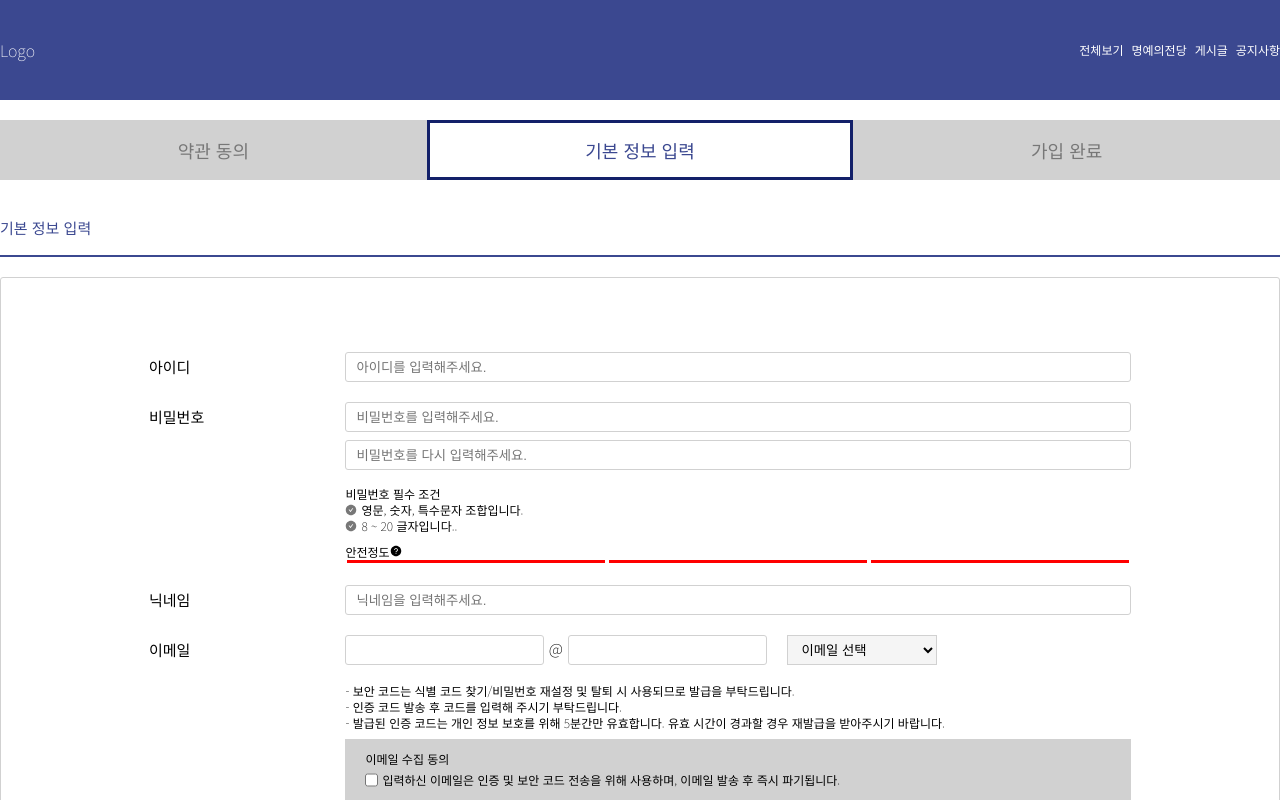
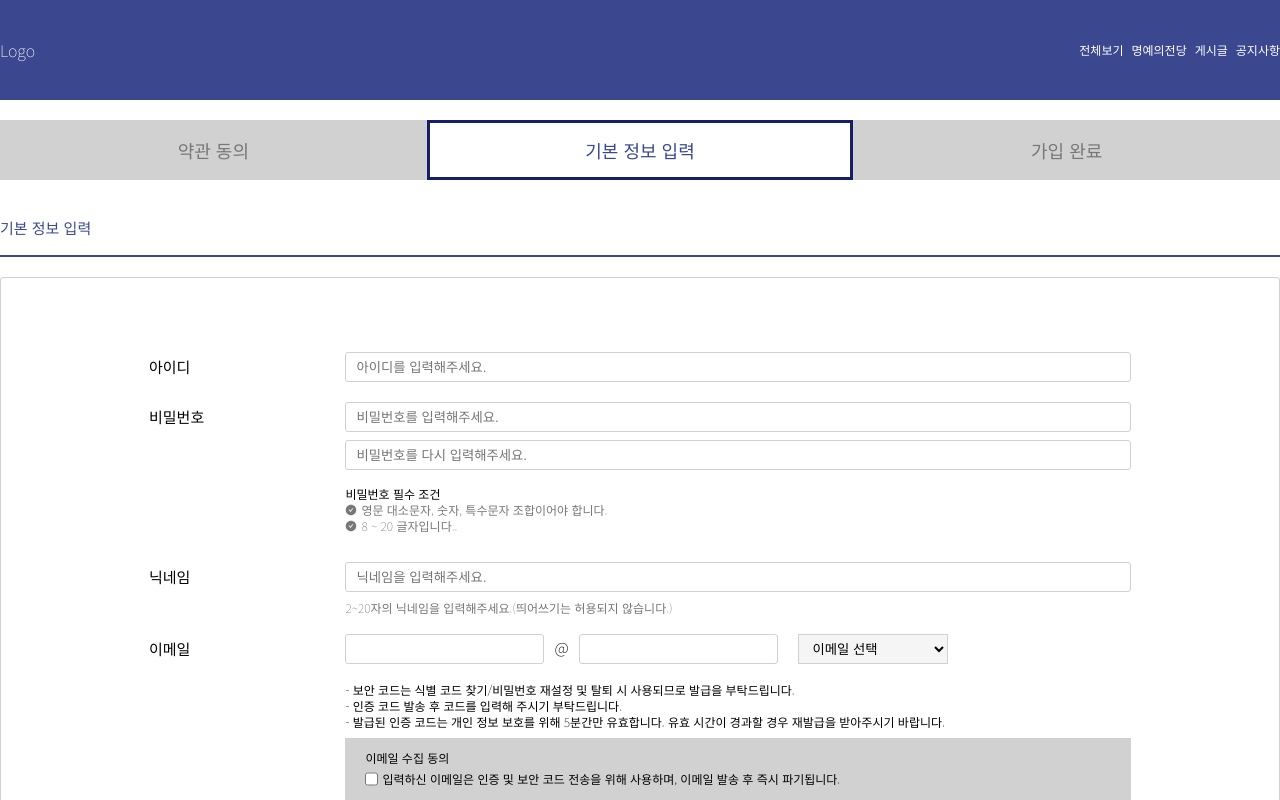
Before and after one commit to choigirang/phenomenon-community, a Next.js app in the folder frontend/: page /signup/info in a window 1280 px wide. Shown: the top 800 px of the page. Built offline with nearby package versions, Linux system fonts and the light colour scheme.

Commit message:
feat: 비밀번호, 이메일 입력

```diff
--- a/frontend/pages/signup/info.tsx
+++ b/frontend/pages/signup/info.tsx
@@ -16,6 +16,11 @@ interface PassType {
   secondPass: string;
 }
 
+type InputData = {
+  validate: boolean;
+  leastPass: boolean;
+};
+
 const inputData: InputType = {
   아이디: '아이디',
   비밀번호: '비밀번호',
@@ -24,12 +29,35 @@ const inputData: InputType = {
   자동입력방지: '자동 입력 방지 코드',
 };
 
+const options: InputType = {
+  google: 'google',
+  hanmail: 'hanmail',
+  hotmail: 'hanmail',
+  daum: 'daum',
+  kakao: 'kakao',
+  yahoo: 'yahoo',
+  nate: 'nate',
+  user: '직접 입력',
+};
+
 export default function info() {
+  // 비밀번호 관련
   const [checkPass, setCheckPass] = useState<PassType>({
     firstPass: '',
     secondPass: '',
   });
 
+  const confirmPass = checkPass.firstPass === checkPass.secondPass;
+
+  // 비밀번호 유효성 검사
+  const upperCase = /[A-Z]/.test(checkPass.secondPass);
+  const lowerCase = /[a-z]/.test(checkPass.secondPass);
+  const digit = /|d/.test(checkPass.secondPass);
+  const specialChar = /[!@#$%^&*()\-_=+{}[\]:;'",.<>?/|\\]/.test(checkPass.secondPass);
+
+  const validatePass = confirmPass && upperCase && lowerCase && digit && specialChar;
+
+  // 비밀번호 입력 이벤트
   const checkPassHandler = (event: React.ChangeEvent<HTMLInputElement>) => {
     const { name, value } = event.target;
 
@@ -39,6 +67,29 @@ export default function info() {
     }));
   };
 
+  // 닉네임 유효성 검사
+  const [nickname, setNickName] = useState<string>();
+  const [checkNick, setCheckNick] = useState<boolean>(false);
+  const nicknameHandler = (event: React.ChangeEvent<HTMLInputElement>) => {
+    const target = event.target.value;
+    if (target.length < 2 && target.length > 20) {
+      setCheckNick(true);
+    }
+  };
+
+  //  이메일 관리
+  const [, setUserMail] = useState<string>();
+  const [domain, setDomain] = useState<string>();
+
+  const domainHandler = (event: React.ChangeEvent<HTMLSelectElement>) => {
+    if (event.target.value === 'user') {
+      setDomain('');
+    } else {
+      setDomain(`${event.target.value}.com`);
+    }
+  };
+
+  //  제출
   const agreementCheck = () => {};
   return (
     <>
@@ -47,7 +98,7 @@ export default function info() {
       <Bottom>
         <InputContainer>
           <div className="title">기본 정보 입력</div>
-          <InputBox>
+          <InputBox validate={validatePass} leastPass={checkPass.secondPass.length >= 8}>
             {/* 아이디 */}
             <div className="each-data">
               <label htmlFor="id" className="sub-title">
@@ -63,7 +114,6 @@ export default function info() {
               </label>
               <div className="pass-box">
                 <input
-                  id="pass"
                   type="password"
                   name="firstPass"
                   placeholder="비밀번호를 입력해주세요."
@@ -77,26 +127,18 @@ export default function info() {
                   onChange={checkPassHandler}
                   required
                 />
+                {!confirmPass && <span className="confirm-pass">입력한 비밀번호가 일치하지 않습니다.</span>}
                 <div className="opt-box">
                   <div className="text-box">
                     <span className="small-title">비밀번호 필수 조건</span>
                     <div className="need-opt">
                       <AiFillCheckCircle />
-                      <span>영문, 숫자, 특수문자 조합입니다.</span>
+                      <span>영문 대소문자, 숫자, 특수문자 조합이어야 합니다.</span>
                     </div>
                     <div className="need-opt">
                       <AiFillCheckCircle />
                       <span>8 ~ 20 글자입니다..</span>
                     </div>
-                  </div>
-                  <span className="small-title">
-                    안전정도
-                    <AiFillQuestionCircle />
-                  </span>
-                  <div className="line-box">
-                    <div></div>
-                    <div></div>
-                    <div></div>
                   </div>
                 </div>
               </div>
@@ -107,30 +149,29 @@ export default function info() {
               <label htmlFor="name" className="sub-title">
                 닉네임
               </label>
-              <input id="name" type="text" placeholder="닉네임을 입력해주세요." required></input>
+              <div className="name-box">
+                <input id="name" type="text" placeholder="닉네임을 입력해주세요." onChange={nicknameHandler} required />
+                <span>{`${'2~20자의 닉네임을 입력해주세요.(띄어쓰기는 허용되지 않습니다.)'}`}</span>
+              </div>
             </div>
 
             {/* 이메일 */}
             <div className="each-data">
-              <label htmlFor="name" className="sub-title">
+              <label htmlFor="mail" className="sub-title">
                 이메일
               </label>
               <div className="mail-box">
                 <div className="mail-input">
-                  <input id="mail" type="text" required></input> @ <input id="url" type="text" required></input>
-                  <select name="fruits" className="select">
-                    <option disabled selected>
+                  <input id="mail" type="text" onChange={e => setUserMail(e.target.value)} required />
+                  <span className="at">@</span>
+                  <input id="url" type="text" value={domain} onChange={e => setDomain(e.target.value)} required></input>
+                  <select name="fruits" className="select" onChange={domainHandler}>
+                    <option disabled selected={true}>
                       이메일 선택
                     </option>
-                    <option value="google">gmail.com</option>
-                    <option value="hanmail">hanmail.net</option>
-                    <option value="hotmail">hotmail.com</option>
-                    <option value="daum">daum.net</option>
-                    <option value="kakao">kakao.com</option>
-                    <option value="naver">naver.com</option>
-                    <option value="yahoo">yahoo.com</option>
-                    <option value="nate">nate.com</option>
-                    <option value="user">직접 입력</option>
+                    {Object.keys(options).map(opt => (
+                      <option value={opt}>{options[opt]}</option>
+                    ))}
                   </select>
                 </div>
                 <ul className="text-box">
@@ -177,7 +218,7 @@ const InputContainer = styled.div`
   }
 `;
 
-const InputBox = styled.form`
+const InputBox = styled.form<InputData>`
   width: 100%;
   display: flex;
   flex-direction: column;
@@ -222,10 +263,17 @@ const InputBox = styled.form`
     /* 비밀번호 스타일 */
     .pass-box {
       width: 100%;
+      position: relative;
       display: flex;
       flex-direction: column;
       gap: 8px;
     }
+
+    .confirm-pass {
+      font-size: var(--size-text);
+      color: var(--color-red);
+    }
+
     /* 비밀번호 추가조건 */
     .opt-box {
       padding-top: var(--padding-solo);
@@ -245,12 +293,31 @@ const InputBox = styled.form`
 
       svg {
         font-size: 12px;
-        color: var(--color-gray);
+
+        :nth-child(1) {
+          color: ${props => (props.validate ? 'var(--color-green)' : 'var(--color-gray)')};
+        }
+
+        :nth-child(2) {
+          color: ${props => (props.leastPass ? 'var(--color-green)' : 'var(--color-gray)')};
+        }
       }
 
       span {
         font-size: var(--size-text);
+
+        :nth-child(1) {
+          color: ${props => (props.validate ? 'var(--color-green)' : 'var(--color-gray)')};
+        }
+
+        :nth-child(2) {
+          color: ${props => (props.leastPass ? 'var(--color-green)' : 'var(--color-gray)')};
+        }
       }
+    }
+
+    .on {
+      color: green !important;
     }
 
     .line-box {
@@ -262,6 +329,18 @@ const InputBox = styled.form`
         width: 100%;
         height: 3px;
         background-color: red;
+      }
+    }
+
+    /* 닉네임 */
+    .name-box {
+      display: flex;
+      flex-direction: column;
+
+      span {
+        padding-top: var(--padding-solo);
+        font-size: var(--size-text);
+        color: var(--color-gray);
       }
     }
 
@@ -278,6 +357,10 @@ const InputBox = styled.form`
       }
     }
 
+    .at {
+      margin: 0 var(--padding-solo);
+    }
+
     .select {
       width: 150px;
       height: 30px;
@@ -285,16 +368,6 @@ const InputBox = styled.form`
       margin-left: var(--margin-solo);
       border: solid 1px var(--color-light-gray);
       background-color: var(--color-dark-white);
-      position: relative;
-
-      option {
-        position: absolute;
-        top: -30px;
-      }
-
-      :first-child {
-        font-weight: 500;
-      }
     }
 
     .mail-agree {
```
